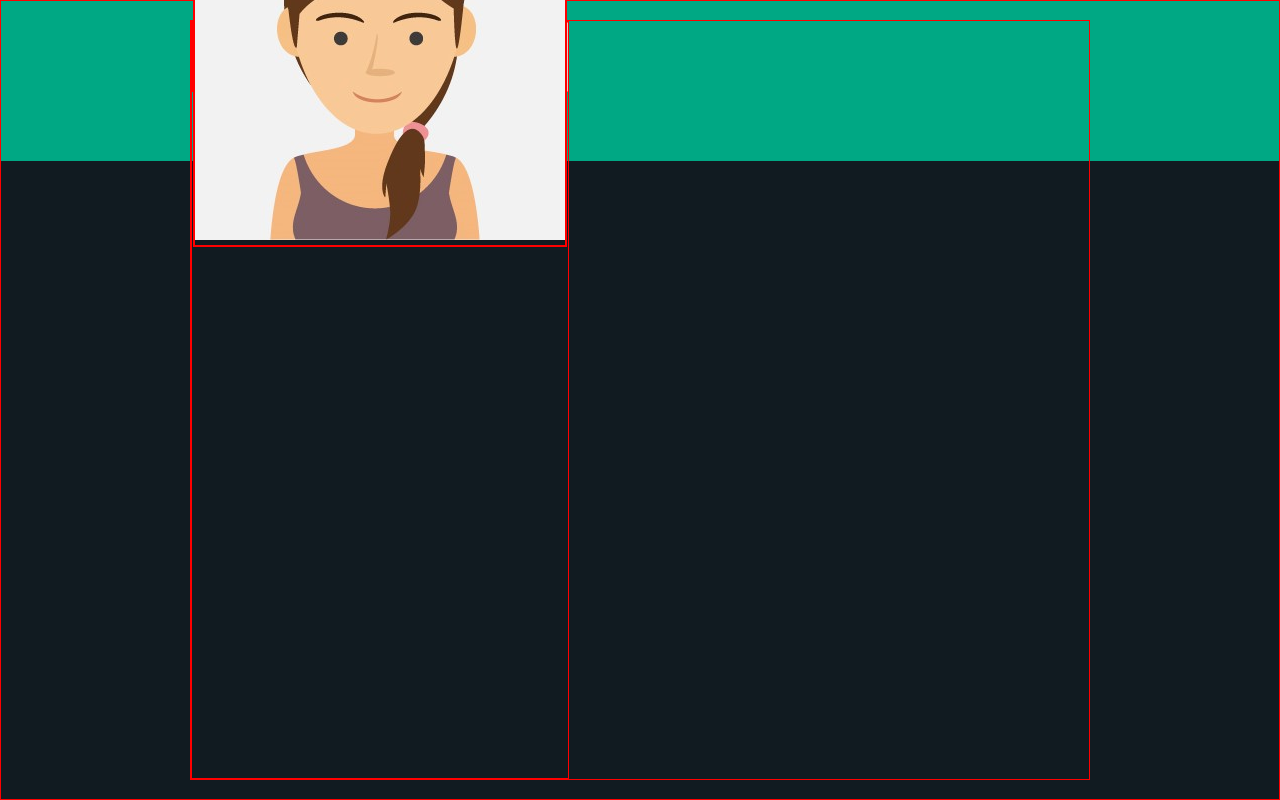
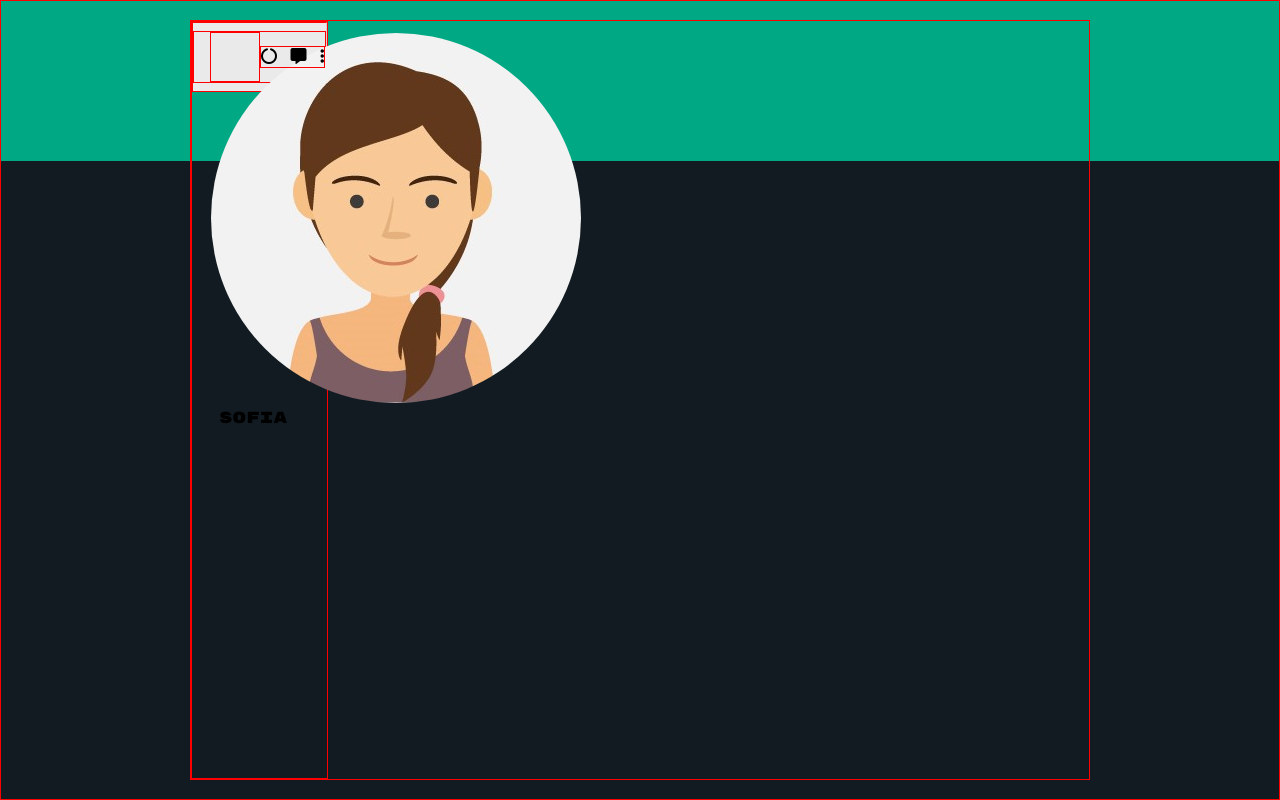
Before and after one commit to GianniMarkQuagliani/vue-boolzapp, a plain HTML site: page index.html in a window 1280 px wide. Drawn offline with nearby package versions, Linux system fonts and the light colour scheme.

Commit message:
[add] create icons

```diff
--- a/assets/css/style.css
+++ b/assets/css/style.css
@@ -1,4 +1,4 @@
-/* RESET */
+/* RESET CSS */
 * {
     margin: 0;
     padding: 0;
@@ -18,7 +18,7 @@ body {
     font-family: 'Rubik Mono One', sans-serif;
 }
 
-/* Stile del container */
+/* Stile del container del body */
 .container {
     width: 100%;
     height: 100vh;
@@ -41,13 +41,13 @@ body {
     display: flex;
 }
 
-/* Stile della sidebar */
+/* Stile della sidebar (contacts) */
 .sidebar-contacts {
     width: 500px;
     height: 100%;
 }
 
-/* Stile della sidebar */
+/* Stile della sidebar (header) */
 .sidebar-header {
     width: 100%;
     height: 70px;
@@ -58,8 +58,33 @@ body {
     border-right: 1px solid lightgrey;
 }
 
-/* Stile della sidebar */
+/* Stile della sidebar (immagine profilo) */
 .sidebar-profile {
     display: flex;
     align-items: center;
 }
+
+/* Stile della sidebar (immagine profilo) */
+.sidebar-profile-pic {
+    width: 50px;
+    height: 50px;
+    margin-left: 1rem;
+}
+
+/* Stile della sidebar (immagine profilo) */
+.sidebar-profile-pic img {
+    border-radius: 50%;
+}
+
+/* Stile della sidebar (nome utente) */
+#profile-name {
+    margin-left: 0.5rem;
+}
+
+/* Stile della sidebar (icons) */
+.sidebar-icons i {
+    color: lightgray;
+    font-size: 1.4rem;
+    margin-right: 0.8rem;
+    cursor: pointer;
+}
--- a/index.html
+++ b/index.html
@@ -32,6 +32,12 @@
                         <div class="sidebar-profile debug">
                             <div class="sidebar-profile-pic debug">
                                 <img src="assets/img/avatar_io.jpg" alt="">
+                                <span id="profile-name">Sofia</span>
+                            </div>
+                            <div class="slidebar-icons debug">
+                                <i class="fa-solid fa-circle-notch"></i>
+                                <i class="fa-solid fa-message"></i>
+                                <i class="fa-solid fa-ellipsis-vertical"></i>
                             </div>
                         </div>
                     </div>
```
